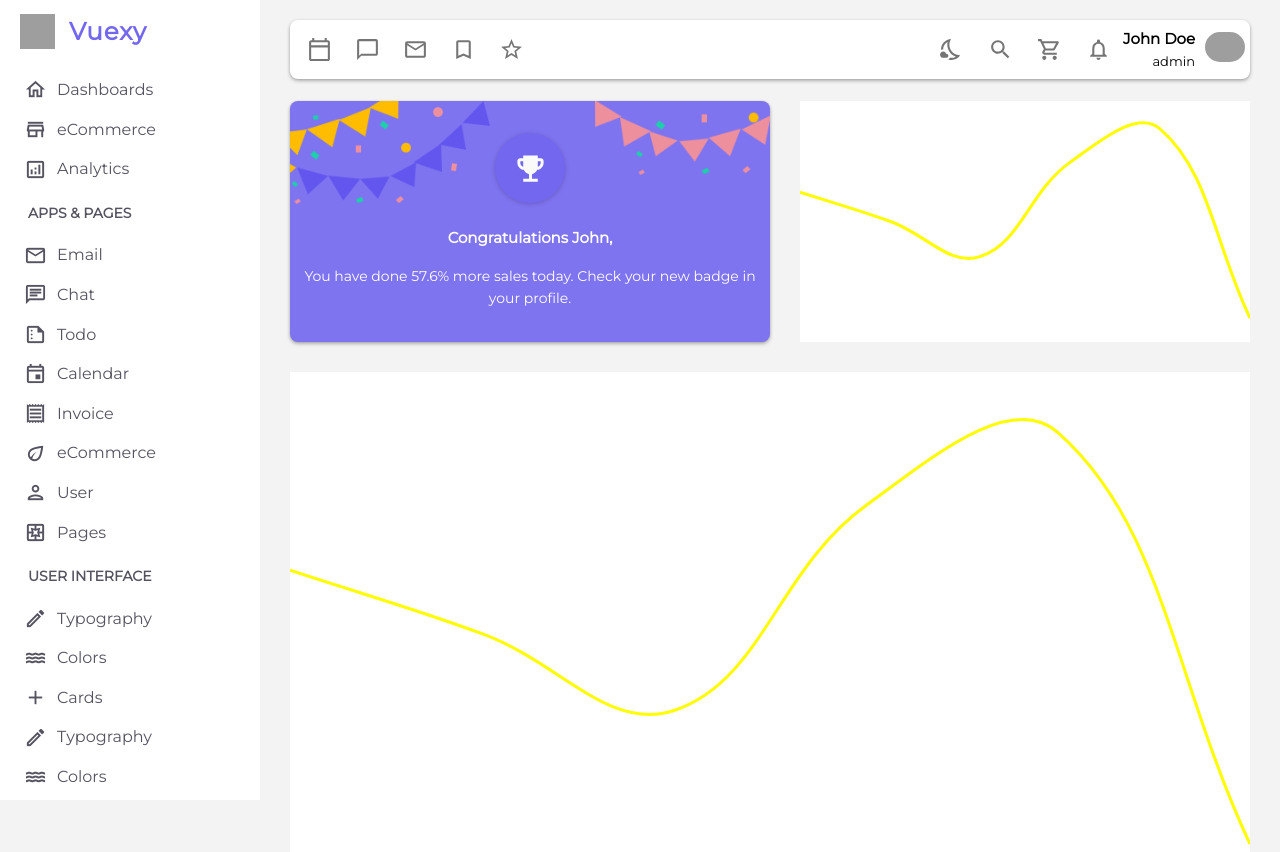
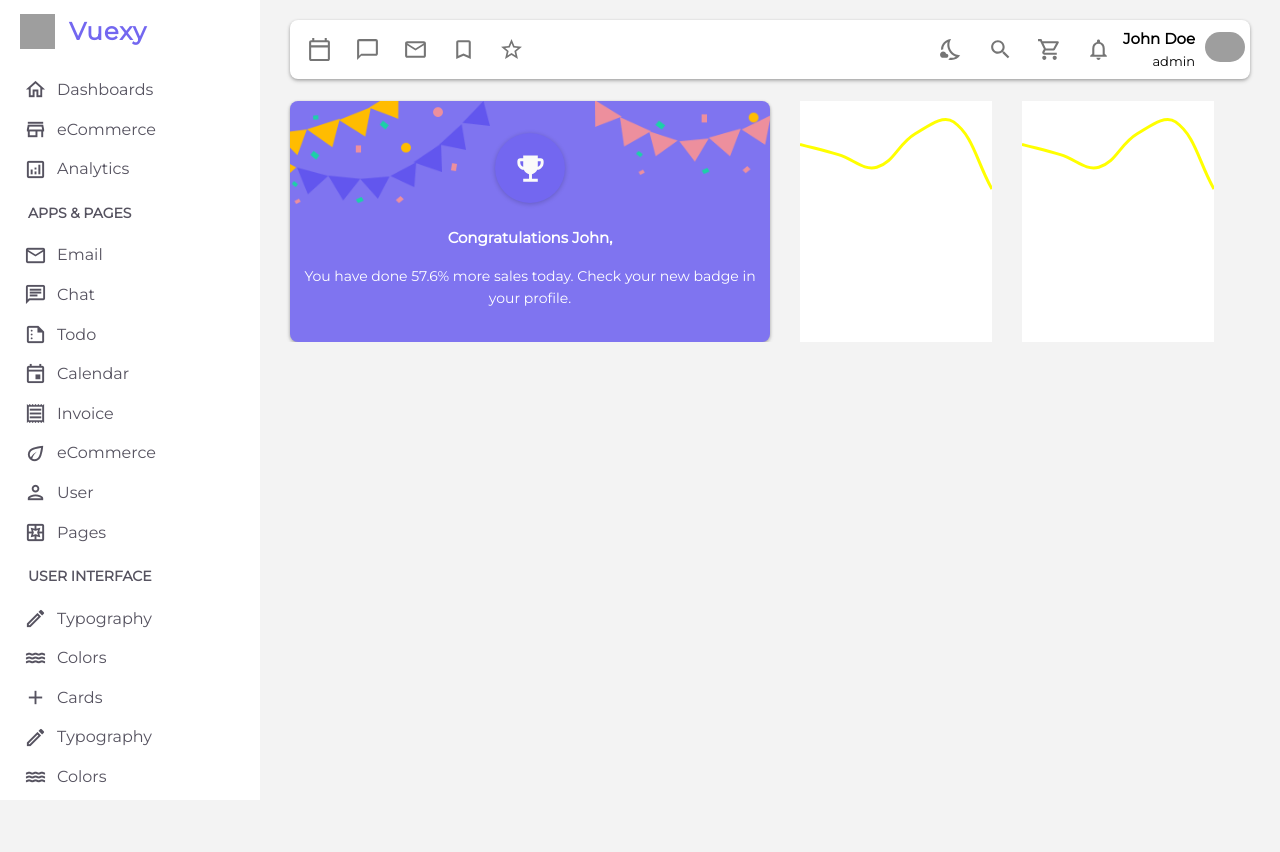
Before and after one commit to anujgunjad/react-dashboard, a React (Create React App) app: page / in a window 1280 px wide. After the commit the page ends 800 px from the top, so only its background shows below. Built offline with nearby package versions, Linux system fonts and the light colour scheme; grey boxes are pictures that could not be loaded.

Commit message:
layout added

```diff
--- a/src/components/MainLayout.module.css
+++ b/src/components/MainLayout.module.css
@@ -58,13 +58,13 @@
 
 .row_one_graph_one {
   flex: 1 0 auto;
-  max-width: 100%;
+  max-width: 20%;
   background-color: #fff;
 }
 
 .row_one_graph_two {
   flex: 1 0 auto;
-  max-width: 100%;
+  max-width: 20%;
   background-color: #fff;
 }
 
--- /dev/null
+++ b/src/components/tempCodeRunnerFile.js
@@ -0,0 +1 @@
+   <LineDemo />
```
